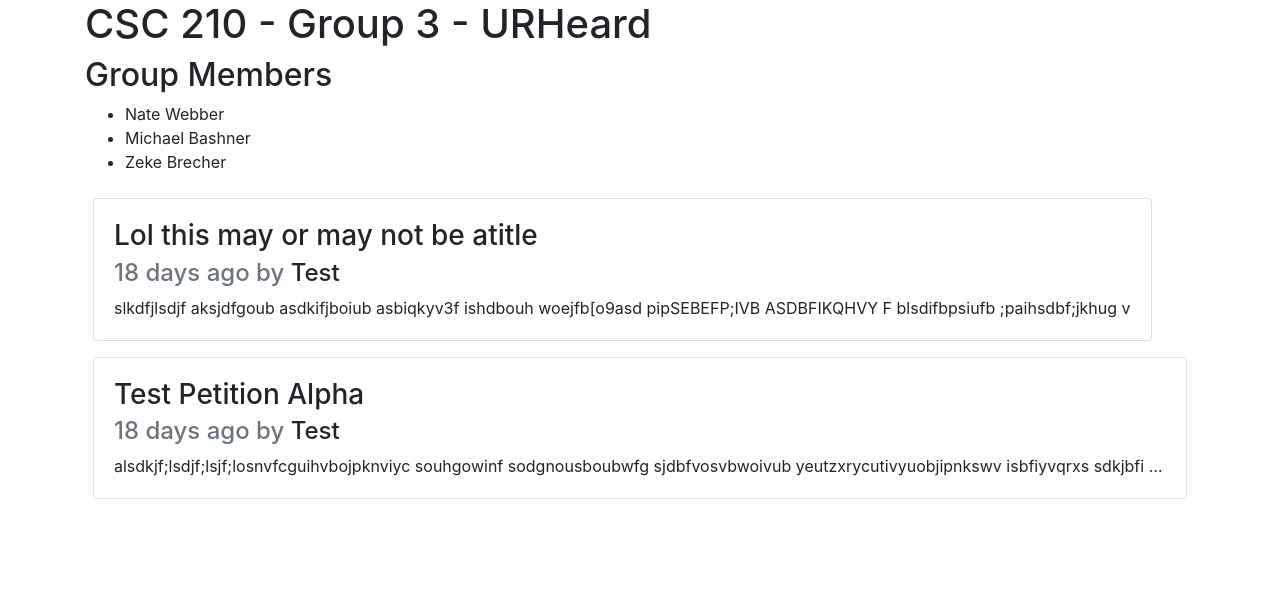
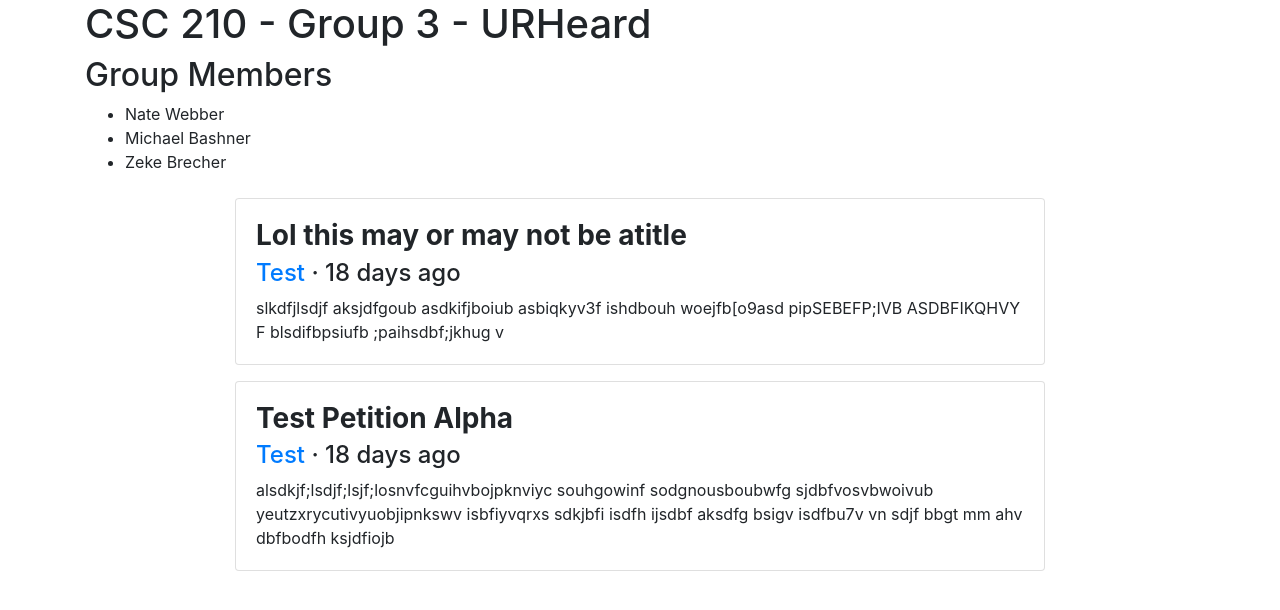
Before and after one commit to michaelb-TI100/csc210-team3, a Flask app: page / in a window 1280 px wide. Shown: the part 56-666 px from the top of the page. Run offline with Flask 2, Linux system fonts and the light colour scheme; data comes from the database, SQL or seed files in the repository; some libraries are stand-ins or nearby versions.

Commit message:
Update index.html

```diff
--- a/templates/index.html
+++ b/templates/index.html
@@ -14,16 +14,19 @@
 		<li>Michael Bashner</li>
 		<li>Zeke Brecher</li>
 	</ul>
-
-	<div class="d-flex flex-wrap">
+<div class="container">
+	<div class="d-flex flex-wrap justify-content-center">
 	{% for petition in petitions %}
-		<article class="card m-2">
+		<article class="card m-2 w-75">
+		<a href="/petition/{{petition.id}}" class="text-body text-decoration-none">
 			<div class="card-body">
-				<h3 class="card-title">{{petition.title}}</h3>
-				<h4 class="card-subtitle mb-2"><span class="text-muted">{{ moment(petition.timestamp).fromNow() }} by</span> <span class="card-link">{{petition.author.name}}</span></h4>
-				<p class="card-text text-truncate">{{petition.body}}</p>
+				<h3 class="card-title font-weight-bold">{{petition.title}}</h3>
+				<h4 class="card-subtitle mb-2"> <object><a href="user/{{petition.author_id}}">{{petition.author.name}}</a></object> &middot; {{ moment(petition.timestamp).fromNow() }}</h4>
+				<p class="card-text">{{petition.body | truncate(325, false, end='... Read More', leeway=10) }}</p>
 			</div>
+		</a>
 		</article>
 	{% endfor %}
 </div>
+</div>
 {% endblock content %}
```
